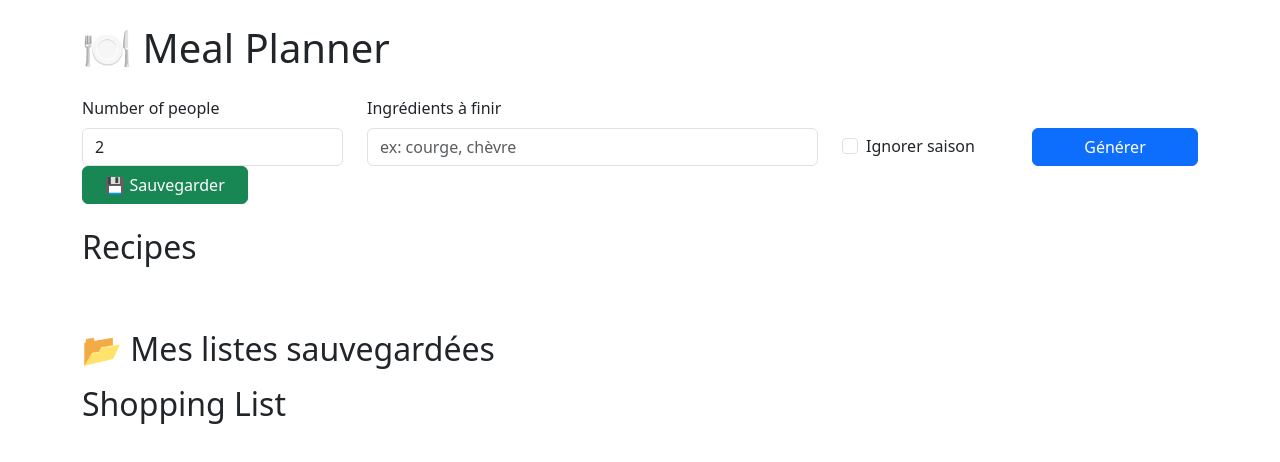
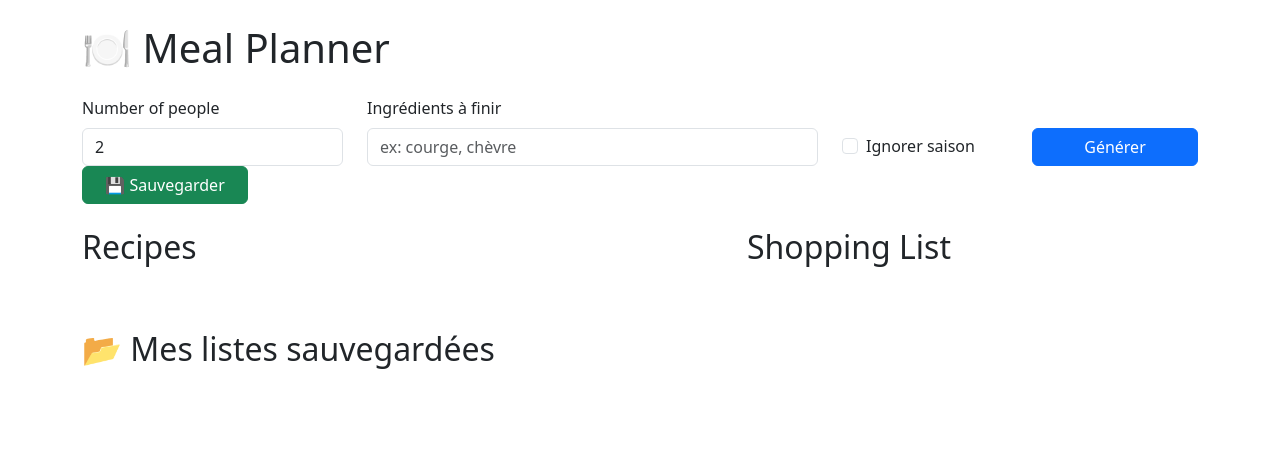
Before and after one commit to beussey/Meal-Planner, a website: page public/index.html in a window 1280 px wide. Drawn offline with nearby package versions, Linux system fonts and the light colour scheme; no server answers.

Commit message:
Update index.html

```diff
--- a/public/index.html
+++ b/public/index.html
@@ -75,30 +75,27 @@
 </div>
 
     </div>
-
-    <div class="row">
+<div class="row">
       <!-- RECIPES -->
       <div class="col-lg-7">
         <h2 class="mb-3">Recipes</h2>
         <div id="recipes"></div>
       </div>
-      <div class="row mt-5">
-  <div class="col-12">
-    <h2 class="mb-3">📂 Mes listes sauvegardées</h2>
-    <div id="saved-lists"></div>
-  </div>
-</div>
-
       <!-- SHOPPING LIST -->
       <div class="col-lg-5">
         <h2 class="mb-3">Shopping List</h2>
         <div id="shopping"></div>
       </div>
+    </div>  <!-- ← fermeture de .row AVANT les listes -->
+
+    <div class="row mt-5">
+      <div class="col-12">
+        <h2 class="mb-3">📂 Mes listes sauvegardées</h2>
+        <div id="saved-lists"></div>
+      </div>
     </div>
 
   </div>
-
   <script src="script.js"></script>
-
 </body>
 </html>
```
